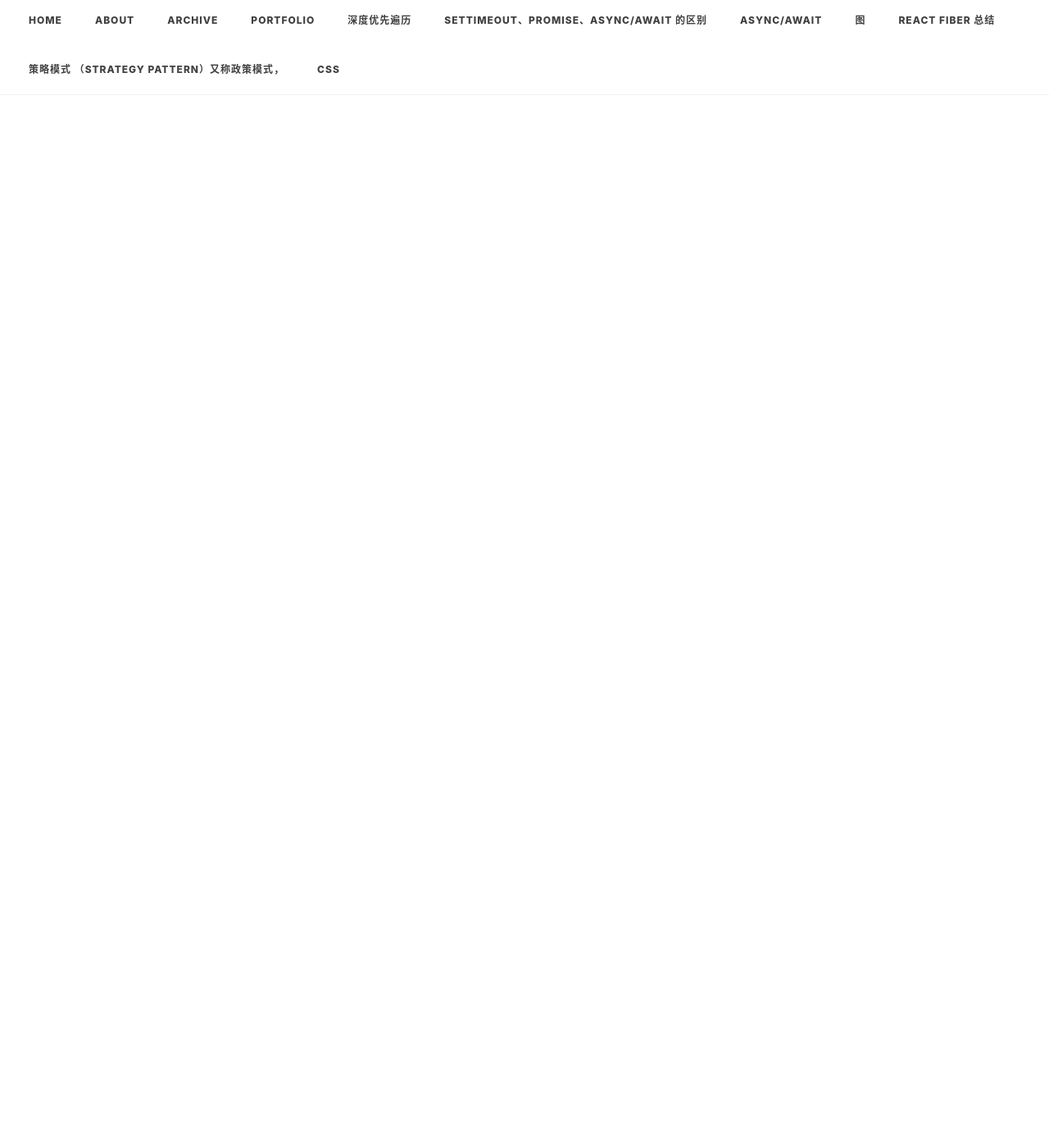
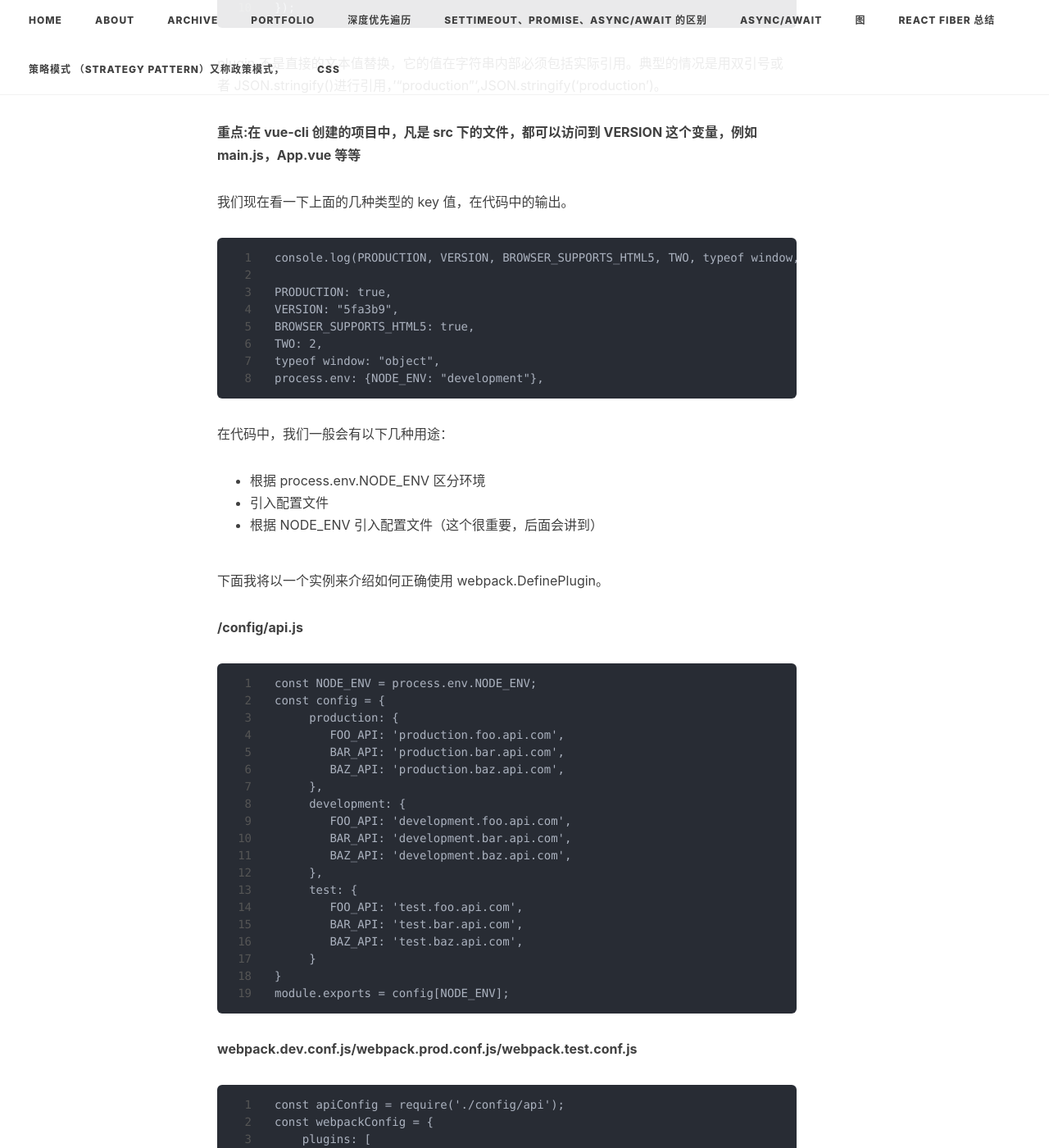
Before and after one commit to juntaozhou05/juntaozho05.github.io, a Jekyll site: the page built from _posts/2019-06-28-webpack-plugins.md, in a window 1280 px wide and 1400 px high, scrolled down 4093 px. Shown: the whole window at 82% size. Built offline with Jekyll 4.4.1, drawn with Linux system fonts in a browser that asks for light colours; nearby versions of some CDN libraries; comment, search, counter and statistics services are not loaded; some of the changed text lies outside the part shown.

Commit message:
[fix]change file

````diff
--- a/_posts/2019-06-28-webpack-plugins.md
+++ b/_posts/2019-06-28-webpack-plugins.md
@@ -10,9 +10,9 @@ tags:
 
 ### 编译器（Compiler）和编译（Compilation）
 
-- compiler 包含了 webpack 环境配置，当 webpack 调用插件的时候，会返回一个 compiler 对象，提供给插件。
+- compiler 对象代表了 Webpack 完整的可配置的环境。该对象在 Webpack 启动的时候会被创建，同时该对象也会被传入一些可控的配置，如 Options、Loaders、Plugins。当插件被实例化的时候，会收到一个 Compiler 对象，通过这个对象可以访问 Webpack 的内部环境。
 
-- compilation 是编译过程的生命周期，这个对象可以访问所有的模块和它们的依赖。
+- compilation 对象在每次文件变化的时候都会被创建，因此会重新产生新的打包资源。该对象表示本次打包的模块、编译的资源、文件改变和监听的依赖文件的状态。而且该对象也会提供很多的回调点，我们的插件可以使用它来完成特定的功能，而提供的钩子函数在前面的章节已经讲过了，此处不再赘述
 
 ### 基本插件架构
 
@@ -137,3 +137,151 @@ MyPlugin.prototype.apply = function(compiler) {
 
 module.exports = MyPlugin;
 ```
+
+### 哪些常用的插件
+
+1. DefinePlugin
+
+DefinePlugin 允许创建一个在编译时可以配置的全局常量。这可能会对开发模式和发布模式的构建允许不同的行为非常有用。如果在开发构建中，而不在发布构建中执行日志记录，则可以使用全局常量来决定是否记录日志。这就是 DefinePlugin 的用处，设置它，就可以忘记开发和发布构建的规则。
+
+每个传进 DefinePlugin 的键值都是一个标志符或者多个用 . 连接起来的标志符。
+
+- 如果 value 是一个字符串，它将会被当做 code 片段
+- 如果 value 不是字符串，它将会被 stringify(包括函数)
+- 如果 value 是一个对象，则所有 key 的定义方式相同。
+- 如果 key 有 typeof 前缀，它只是对 typeof 调用定义的。
+
+这些值将内联到代码中，压缩减少冗余。
+
+```
+new webpack.DefinePlugin({
+    PRODUCTION: JSON.stringify(true),
+    VERSION: JSON.stringify('5fa3b9'),
+    BROWSER_SUPPORTS_HTML5: true,
+    TWO: '1+1',
+    'typeof window': JSON.stringify('object'),
+    'process.env': {
+         NODE_ENV: JSON.stringify(process.env.NODE_ENV)
+     }
+});
+```
+
+plugin 不是直接的文本值替换，它的值在字符串内部必须包括实际引用。典型的情况是用双引号或者 JSON.stringify()进行引用，'"production"',JSON.stringify('production')。
+
+**重点:在 vue-cli 创建的项目中，凡是 src 下的文件，都可以访问到 VERSION 这个变量，例如 main.js，App.vue 等等**
+
+我们现在看一下上面的几种类型的 key 值，在代码中的输出。
+
+```
+console.log(PRODUCTION, VERSION, BROWSER_SUPPORTS_HTML5, TWO, typeof window, process.env);
+
+PRODUCTION: true,
+VERSION: "5fa3b9",
+BROWSER_SUPPORTS_HTML5: true,
+TWO: 2,
+typeof window: "object",
+process.env: {NODE_ENV: "development"},
+```
+
+在代码中，我们一般会有以下几种用途：
+
+- 根据 process.env.NODE_ENV 区分环境
+- 引入配置文件
+- 根据 NODE_ENV 引入配置文件（这个很重要，后面会讲到）
+
+下面我将以一个实例来介绍如何正确使用 webpack.DefinePlugin。
+
+**/config/api.js**
+
+```
+const NODE_ENV = process.env.NODE_ENV;
+const config = {
+     production: {
+        FOO_API: 'production.foo.api.com',
+        BAR_API: 'production.bar.api.com',
+        BAZ_API: 'production.baz.api.com',
+     },
+     development: {
+        FOO_API: 'development.foo.api.com',
+        BAR_API: 'development.bar.api.com',
+        BAZ_API: 'development.baz.api.com',
+     },
+     test: {
+        FOO_API: 'test.foo.api.com',
+        BAR_API: 'test.bar.api.com',
+        BAZ_API: 'test.baz.api.com',
+     }
+}
+module.exports = config[NODE_ENV];
+```
+
+**webpack.dev.conf.js/webpack.prod.conf.js/webpack.test.conf.js**
+
+```
+const apiConfig = require('./config/api');
+const webpackConfig = {
+    plugins: [
+        new webpack.DefinePlugin({
+            API_CONFIG: JSON.stringify(apiConfig);
+        })
+    ]
+}
+```
+
+**custom.component.vue**
+
+```
+<template>
+...
+</template>
+<script>
+// 这里也可以访问到API_CONFIG
+export default {
+    // 这里无论是data函数，methods对象，computed对象，watch对象，都可以访问到API_CONFIG;
+   data() {
+       return {
+           fooApi: API_CONFIG.FOO_API,
+           user:{
+               id: '',
+               name: '',
+           },
+           hash: '',
+        }
+    },
+    computed: {
+        userAvator() {
+            return `${API_CONFIG.BAR_API}?id=${user.id}&name=${user.name}`
+        }
+    },
+    methods: {
+        uploadImage() {
+            api.uploadImage({user: `${API_CONFIG.BAZ}\${hash}`})
+                 .then(()=>{})
+                 .catch(()=>{})
+        }
+    }
+}
+</script>
+```
+
+2. clean-webpack-plugin
+
+在每次生成 dist 目录前，先删除本地的 dist 文件（每次自动删除太麻烦）
+
+使用:
+
+```
+plugins:[
+        new CleanWebpackPlugin(['dist']), //传入数组,指定要删除的目录
+        new HtmlWebpackPlugin({
+            chunks:['index'],
+            filename:'index.html',
+            minify:{
+                collapseWhitespace:true //折叠空白区域 也就是压缩代码
+            },
+            hash:true,
+            title:'I love China',
+            template: './src/index.html' //模板地址
+        })
+    ]
+```
````
Also changed, not shown: js/test/index.html (+10 -1 lines).
